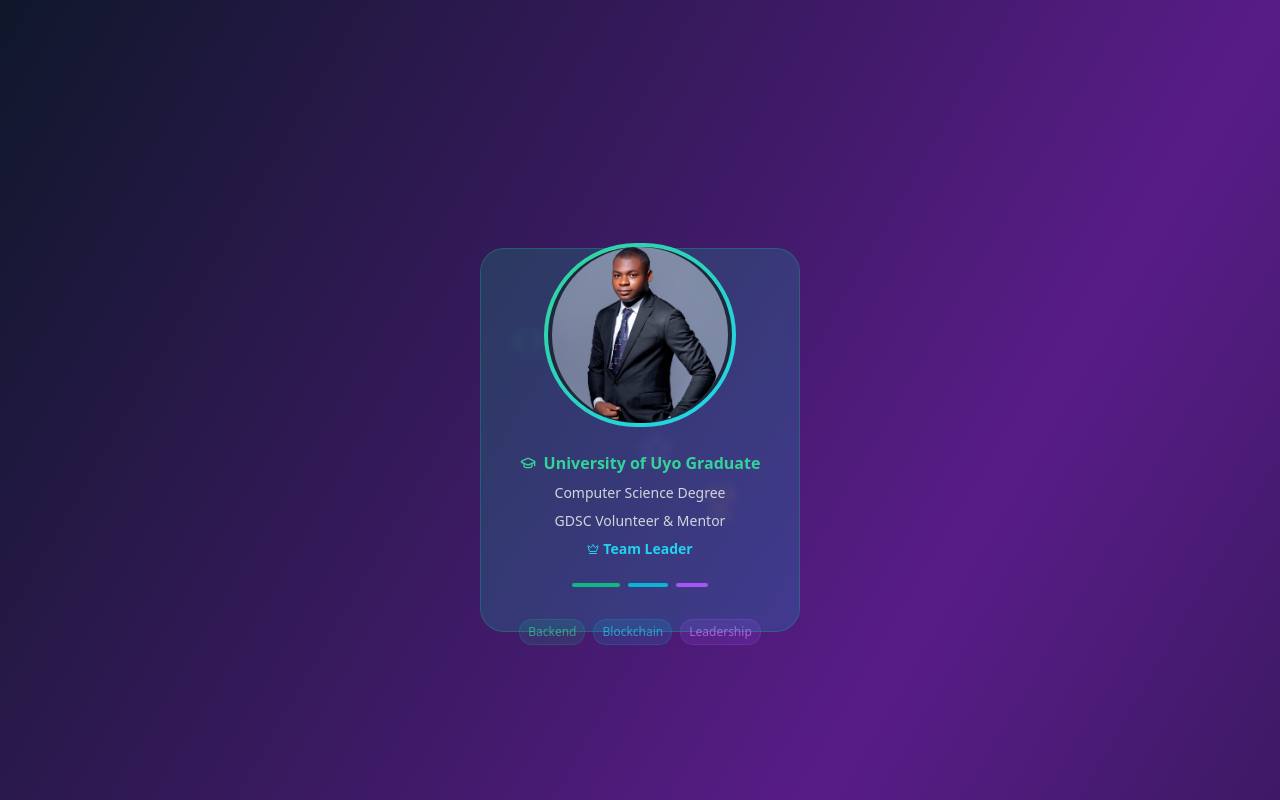
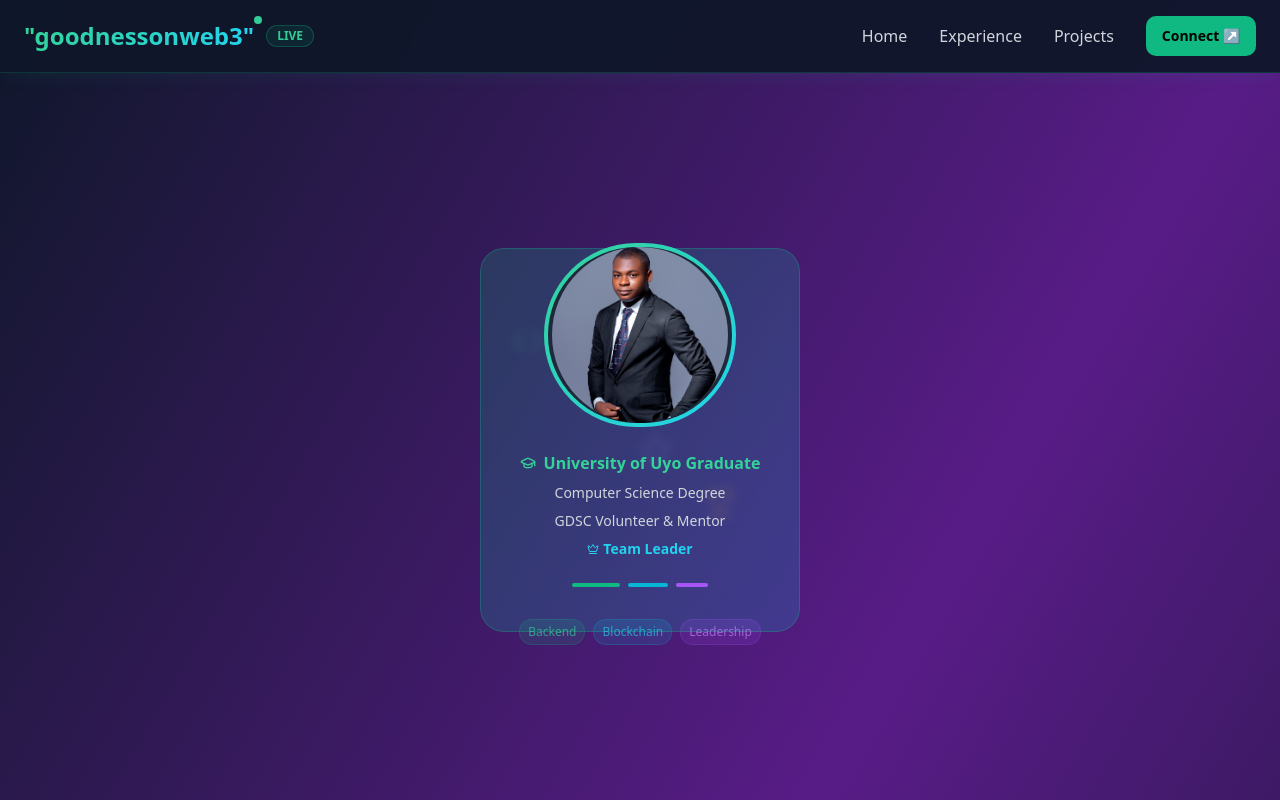
Before and after one commit to Goodnessmbakara/Goodnessmbakara.github.io, a Next.js app: page / in a window 1280 px wide. Shown: the top 800 px of the page. Built offline with nearby package versions, Linux system fonts and the light colour scheme.

Commit message:
Restore navbar to all pages, ensure favicon and navigation are present

```diff
--- a/app/page.tsx
+++ b/app/page.tsx
@@ -1,15 +1,117 @@
 import AnimatedProfileCard from "@/components/AnimatedProfileCard";
+import { Badge } from "@/components/ui/badge";
+import { Button } from "@/components/ui/button";
+import { Menu, X } from "lucide-react";
+import { useState } from "react";
 
 export default function Home() {
+  const [isMenuOpen, setIsMenuOpen] = useState(false);
+  const scrollToSection = (sectionId: string) => {
+    const element = document.getElementById(sectionId);
+    element?.scrollIntoView({ behavior: "smooth" });
+    setIsMenuOpen(false);
+  };
   return (
     <div className="min-h-screen bg-gradient-to-br from-slate-900 via-purple-900 to-slate-900 text-white overflow-x-hidden">
+      {/* Navigation */}
+      <nav className="fixed top-0 w-full z-[9999] bg-slate-900/95 backdrop-blur-md border-b border-emerald-500/20 shadow-lg shadow-emerald-500/5">
+        <div className="max-w-7xl mx-auto px-6 py-4">
+          <div className="flex items-center justify-between">
+            {/* Logo/Brand */}
+            <div className="flex items-center space-x-3">
+              <div className="relative">
+                <div className="text-2xl font-bold bg-gradient-to-r from-emerald-400 to-cyan-400 bg-clip-text text-transparent">
+                  "goodnessonweb3"
+                </div>
+                <div className="absolute -top-1 -right-2 w-2 h-2 bg-emerald-400 rounded-full animate-pulse"></div>
+              </div>
+              <Badge className="bg-emerald-500/10 text-emerald-400 border-emerald-500/30 text-xs animate-pulse">
+                LIVE
+              </Badge>
+            </div>
+            {/* Desktop Navigation */}
+            <div className="hidden md:flex items-center space-x-8">
+              <button
+                onClick={() => scrollToSection("hero")}
+                className="text-gray-300 hover:text-emerald-400 transition-all duration-300 relative group font-medium"
+              >
+                Home
+              </button>
+              <button
+                onClick={() => scrollToSection("experience")}
+                className="text-gray-300 hover:text-emerald-400 transition-all duration-300 relative group font-medium"
+              >
+                Experience
+              </button>
+              <button
+                onClick={() => scrollToSection("projects")}
+                className="text-gray-300 hover:text-emerald-400 transition-all duration-300 relative group font-medium"
+              >
+                Projects
+              </button>
+              <Button
+                onClick={() =>
+                  window.open("https://twitter.com/gooodnesmbakara", "_blank")
+                }
+                className="bg-emerald-500 hover:bg-emerald-600 text-black font-semibold transition-all duration-300 hover:scale-105 hover:shadow-lg hover:shadow-emerald-500/25"
+              >
+                Connect ↗
+              </Button>
+            </div>
+            {/* Mobile Menu Button */}
+            <button
+              onClick={() => setIsMenuOpen(!isMenuOpen)}
+              className="md:hidden text-gray-300 hover:text-emerald-400 transition-colors z-50"
+            >
+              {isMenuOpen ? (
+                <X className="w-6 h-6" />
+              ) : (
+                <Menu className="w-6 h-6" />
+              )}
+            </button>
+          </div>
+          {/* Mobile Navigation */}
+          {isMenuOpen && (
+            <div className="md:hidden mt-4 pb-4 border-t border-emerald-500/20 bg-slate-900/95 backdrop-blur-md">
+              <div className="flex flex-col space-y-4 pt-4">
+                <button
+                  onClick={() => scrollToSection("hero")}
+                  className="text-gray-300 hover:text-emerald-400 transition-colors text-left font-medium"
+                >
+                  Home
+                </button>
+                <button
+                  onClick={() => scrollToSection("experience")}
+                  className="text-gray-300 hover:text-emerald-400 transition-colors text-left font-medium"
+                >
+                  Experience
+                </button>
+                <button
+                  onClick={() => scrollToSection("projects")}
+                  className="text-gray-300 hover:text-emerald-400 transition-colors text-left font-medium"
+                >
+                  Projects
+                </button>
+                <Button
+                  onClick={() =>
+                    window.open("https://twitter.com/gooodnesmbakara", "_blank")
+                  }
+                  className="bg-emerald-500 hover:bg-emerald-600 text-black font-semibold w-fit"
+                >
+                  Connect ↗
+                </Button>
+              </div>
+            </div>
+          )}
+        </div>
+      </nav>
+      {/* Hero Section */}
       <section
         id="hero"
         className="relative min-h-screen flex items-center justify-center overflow-hidden pt-20"
       >
         <AnimatedProfileCard />
       </section>
-
       {/* Experience Section (curated) */}
       <section id="experience" className="py-24 max-w-4xl mx-auto">
         <h2 className="text-3xl font-bold text-emerald-400 mb-8 text-center">
@@ -58,38 +160,104 @@ export default function Home() {
           </div>
         </div>
       </section>
-
       {/* Projects Section (curated) */}
       <section id="projects" className="py-24 max-w-5xl mx-auto">
-        <h2 className="text-3xl font-bold text-cyan-400 mb-8 text-center">Featured Projects</h2>
+        <h2 className="text-3xl font-bold text-cyan-400 mb-8 text-center">
+          Featured Projects
+        </h2>
         <div className="grid md:grid-cols-2 gap-8">
           {/* Solana Fellowship Server */}
           <div className="bg-slate-800/70 rounded-xl p-6 shadow-lg border-l-4 border-emerald-500">
-            <h3 className="text-xl font-bold text-white mb-2">Solana Fellowship Server</h3>
-            <div className="text-emerald-400 font-semibold mb-2">Superdevs Academy Finalist</div>
-            <p className="text-gray-300 text-sm mb-2">Rust-based Solana dev server for keypair generation, SPL token ops, message signing, and more. Selected for Superdevs Academy (Top 400/5000+).</p>
-            <a href="https://github.com/Goodnessmbakara/solana-fellowship-server" target="_blank" className="text-emerald-400 underline text-xs">GitHub</a>
+            <h3 className="text-xl font-bold text-white mb-2">
+              Solana Fellowship Server
+            </h3>
+            <div className="text-emerald-400 font-semibold mb-2">
+              Superdevs Academy Finalist
+            </div>
+            <p className="text-gray-300 text-sm mb-2">
+              Rust-based Solana dev server for keypair generation, SPL token
+              ops, message signing, and more. Selected for Superdevs Academy
+              (Top 400/5000+).
+            </p>
+            <a
+              href="https://github.com/Goodnessmbakara/solana-fellowship-server"
+              target="_blank"
+              className="text-emerald-400 underline text-xs"
+            >
+              GitHub
+            </a>
           </div>
           {/* Neon Aave Flash Loan */}
           <div className="bg-slate-800/70 rounded-xl p-6 shadow-lg border-l-4 border-cyan-500">
-            <h3 className="text-xl font-bold text-white mb-2">Neon Aave Flash Loan</h3>
-            <div className="text-cyan-400 font-semibold mb-2">Cross-Chain DeFi</div>
-            <p className="text-gray-300 text-sm mb-2">Solidity on Solana via Neon EVM. Flash loans, composability, and DeFi protocol bridging for EVM devs.</p>
-            <a href="https://github.com/Goodnessmbakara/neon-aave-loan" target="_blank" className="text-cyan-400 underline text-xs">GitHub</a>
+            <h3 className="text-xl font-bold text-white mb-2">
+              Neon Aave Flash Loan
+            </h3>
+            <div className="text-cyan-400 font-semibold mb-2">
+              Cross-Chain DeFi
+            </div>
+            <p className="text-gray-300 text-sm mb-2">
+              Solidity on Solana via Neon EVM. Flash loans, composability, and
+              DeFi protocol bridging for EVM devs.
+            </p>
+            <a
+              href="https://github.com/Goodnessmbakara/neon-aave-loan"
+              target="_blank"
+              className="text-cyan-400 underline text-xs"
+            >
+              GitHub
+            </a>
           </div>
           {/* MediCore AI */}
           <div className="bg-slate-800/70 rounded-xl p-6 shadow-lg border-l-4 border-purple-500">
             <h3 className="text-xl font-bold text-white mb-2">MediCore AI</h3>
-            <div className="text-purple-400 font-semibold mb-2">Healthcare Management</div>
-            <p className="text-gray-300 text-sm mb-2">Full-stack healthcare system with real-time features, role-based access, and modern UI. Built with React, Node, PostgreSQL.</p>
-            <a href="https://medicore-ai.netlify.app/" target="_blank" className="text-purple-400 underline text-xs">Live</a> | <a href="https://github.com/Goodnessmbakara/medicore" target="_blank" className="text-purple-400 underline text-xs">GitHub</a>
+            <div className="text-purple-400 font-semibold mb-2">
+              Healthcare Management
+            </div>
+            <p className="text-gray-300 text-sm mb-2">
+              Full-stack healthcare system with real-time features, role-based
+              access, and modern UI. Built with React, Node, PostgreSQL.
+            </p>
+            <a
+              href="https://medicore-ai.netlify.app/"
+              target="_blank"
+              className="text-purple-400 underline text-xs"
+            >
+              Live
+            </a>{" "}
+            |{" "}
+            <a
+              href="https://github.com/Goodnessmbakara/medicore"
+              target="_blank"
+              className="text-purple-400 underline text-xs"
+            >
+              GitHub
+            </a>
           </div>
           {/* ClaimClarity */}
           <div className="bg-slate-800/70 rounded-xl p-6 shadow-lg border-l-4 border-orange-500">
             <h3 className="text-xl font-bold text-white mb-2">ClaimClarity</h3>
-            <div className="text-orange-400 font-semibold mb-2">Insurance Automation</div>
-            <p className="text-gray-300 text-sm mb-2">Insurance claims automation, smart contracts, and user-friendly workflows. Built for transparency and efficiency.</p>
-            <a href="https://claimclarity.vercel.app/" target="_blank" className="text-orange-400 underline text-xs">Live</a> | <a href="https://github.com/Goodnessmbakara/claimclarity" target="_blank" className="text-orange-400 underline text-xs">GitHub</a>
+            <div className="text-orange-400 font-semibold mb-2">
+              Insurance Automation
+            </div>
+            <p className="text-gray-300 text-sm mb-2">
+              Insurance claims automation, smart contracts, and user-friendly
+              workflows. Built for transparency and efficiency.
+            </p>
+            <a
+              href="https://claimclarity.vercel.app/"
+              target="_blank"
+              className="text-orange-400 underline text-xs"
+            >
+              Live
+            </a>{" "}
+            |{" "}
+            <a
+              href="https://github.com/Goodnessmbakara/claimclarity"
+              target="_blank"
+              className="text-orange-400 underline text-xs"
+            >
+              GitHub
+            </a>
           </div>
         </div>
       </section>
```
